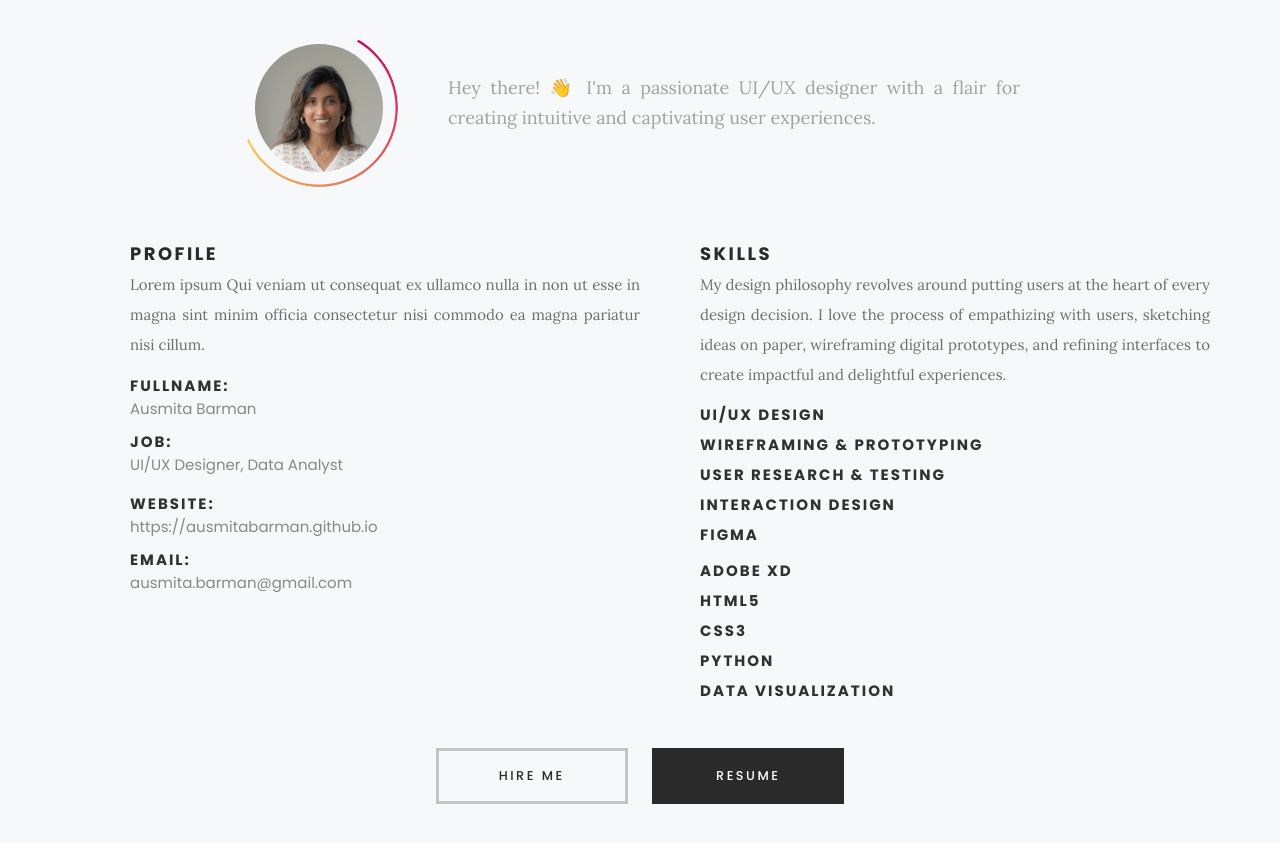
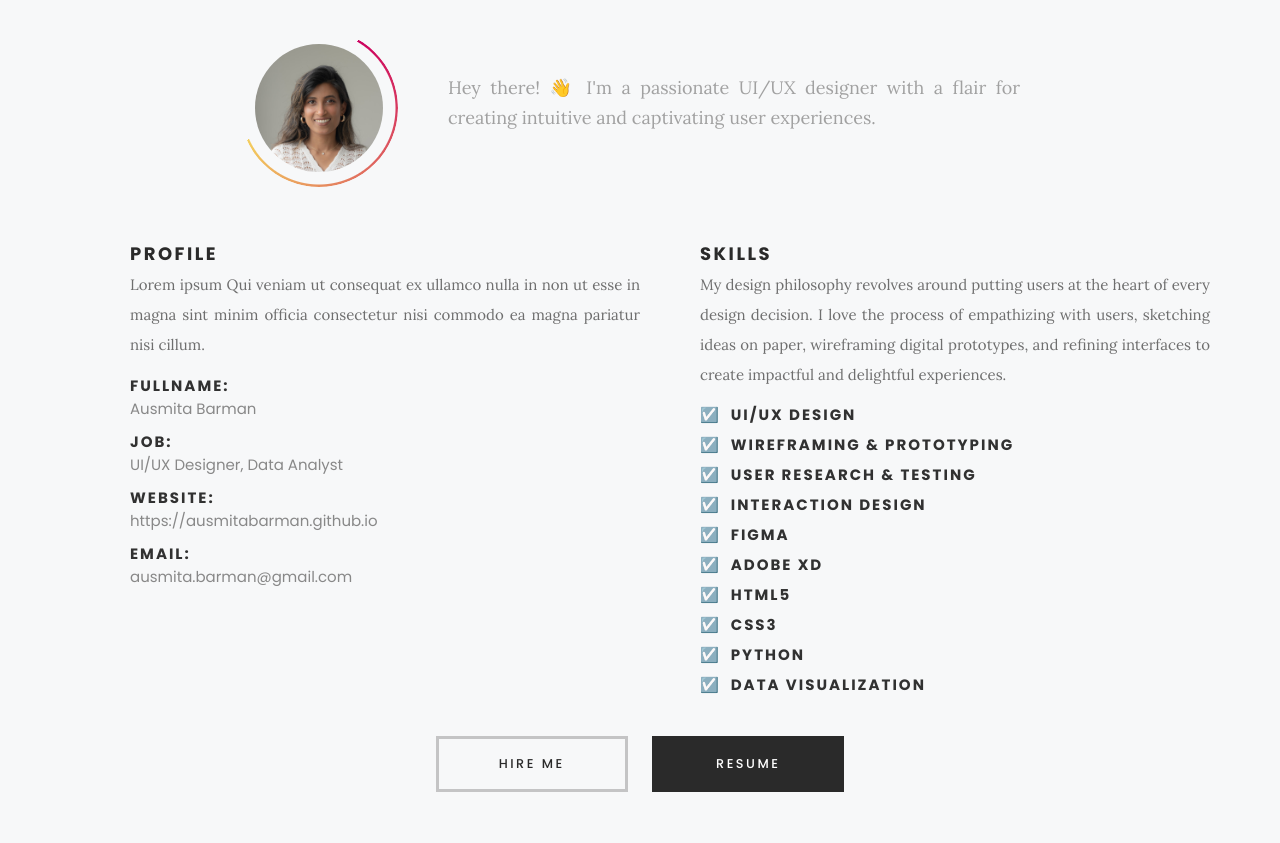
Before and after one commit to AusmitaBarman/ausmitabarman.github.io, a plain HTML site: page index.html in a window 1280 px wide. Shown: the part 1007-1850 px from the top of the page. Drawn offline with nearby package versions, Linux system fonts and the light colour scheme.

Commit message:
update about section
- update index.html: added check mark before each skills
- update style.css: added padding after check mark

```diff
--- a/assets/css/style.css
+++ b/assets/css/style.css
@@ -716,7 +716,7 @@ body {
 
 /**/
 .about-content .row .col {
-	margin-bottom: .6rem;
+	/* margin-bottom: .6rem; */
   padding-right: 30px;
 }
 .about-content .row .col strong {
@@ -732,7 +732,11 @@ body {
   display: block;
 }
 
-.about-content .row .col span {
+.about-content .row .skills span {
+  padding-right: 10px;
+}
+
+.about-content .profile .col span {
 	display: block;
   font-weight: 400;
 	color: #888888;
@@ -859,6 +863,10 @@ body {
 .about-content .col-xl-6 {
   padding: 10px 20px;
 
+}
+
+.about-content .row .skills span {
+  padding-right: 2px;
 }
 
 }
--- a/index.html
+++ b/index.html
@@ -108,7 +108,7 @@
           <h3>Profile</h3>
           <p>Lorem ipsum Qui veniam ut consequat ex ullamco nulla in non ut esse in magna sint minim officia consectetur nisi commodo ea magna pariatur nisi cillum.</p>
 
-          <div class="row">
+          <div class="row profile">
             <div class="col col-6 col-sm-6 col-md-12 col-lg-12 col-xl-12">
               <strong>Fullname:</strong>
               <span>Ausmita Barman</span>
@@ -154,18 +154,18 @@
 
           <div class="row">
             <div class="skills col col-6 col-sm-6 col-md-12 col-lg-12 col-xl-12">
-              <strong>UI/UX Design</strong>
-              <strong>Wireframing & Prototyping</strong>
-              <strong>User Research & Testing</strong>
-              <strong>Interaction Design</strong>
-              <strong>Figma</strong>
+              <strong><span>☑️</span>UI/UX Design</strong>
+              <strong><span>☑️</span>Wireframing & Prototyping</strong>
+              <strong><span>☑️</span>User Research & Testing</strong>
+              <strong><span>☑️</span>Interaction Design</strong>
+              <strong><span>☑️</span>Figma</strong>
             </div>
             <div class="skills col col-6 col-sm-6 col-md-12 col-lg-12 col-xl-12">
-              <strong>Adobe XD</strong>
-              <strong>HTML5</strong>
-              <strong>CSS3</strong>
-              <strong>Python</strong>
-              <strong>Data Visualization</strong>
+              <strong><span>☑️</span>Adobe XD</strong>
+              <strong><span>☑️</span>HTML5</strong>
+              <strong><span>☑️</span>CSS3</strong>
+              <strong><span>☑️</span>Python</strong>
+              <strong><span>☑️</span>Data Visualization</strong>
             </div>
           </div>
          <!-- <ul class="info-list">
```
